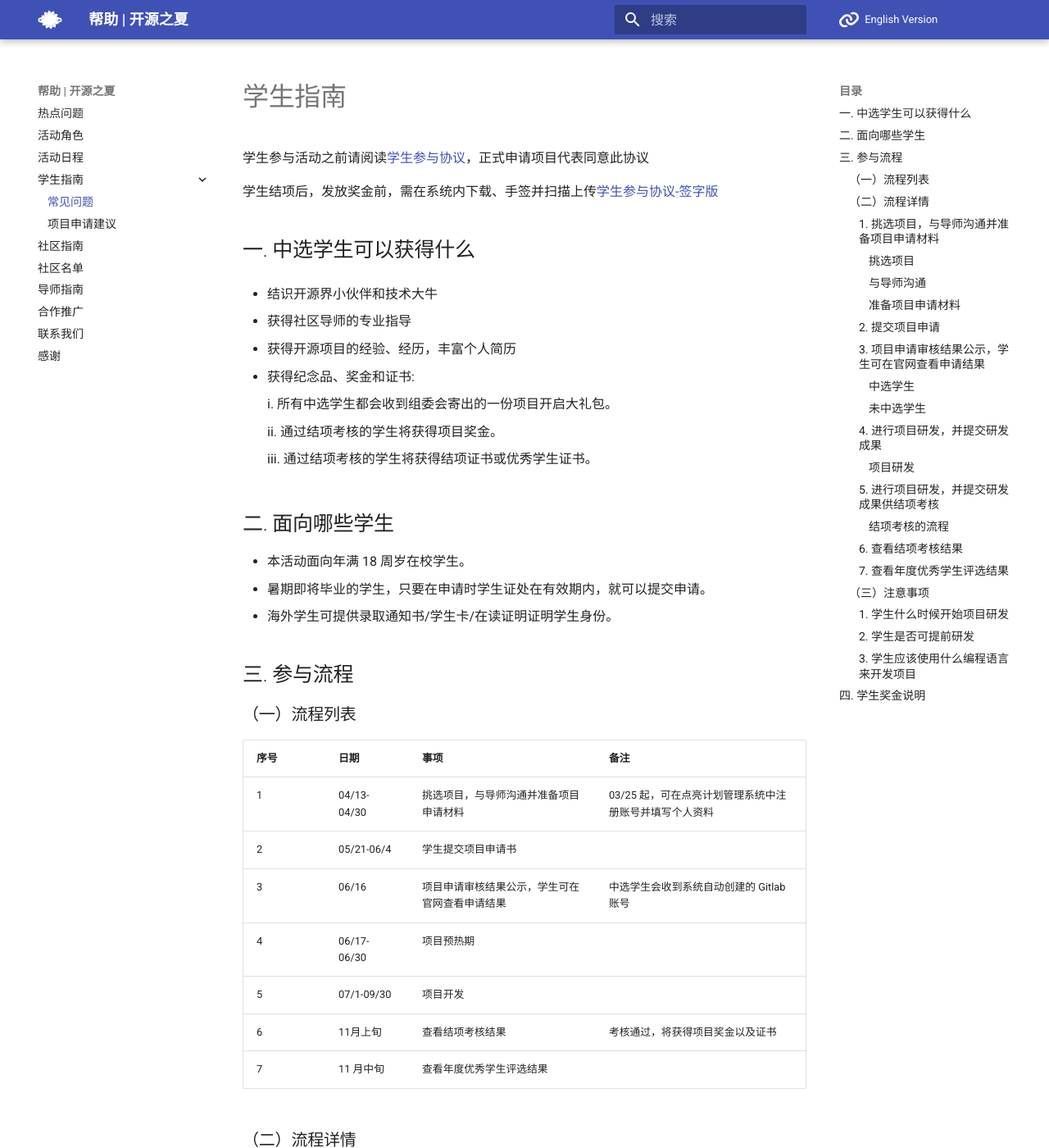
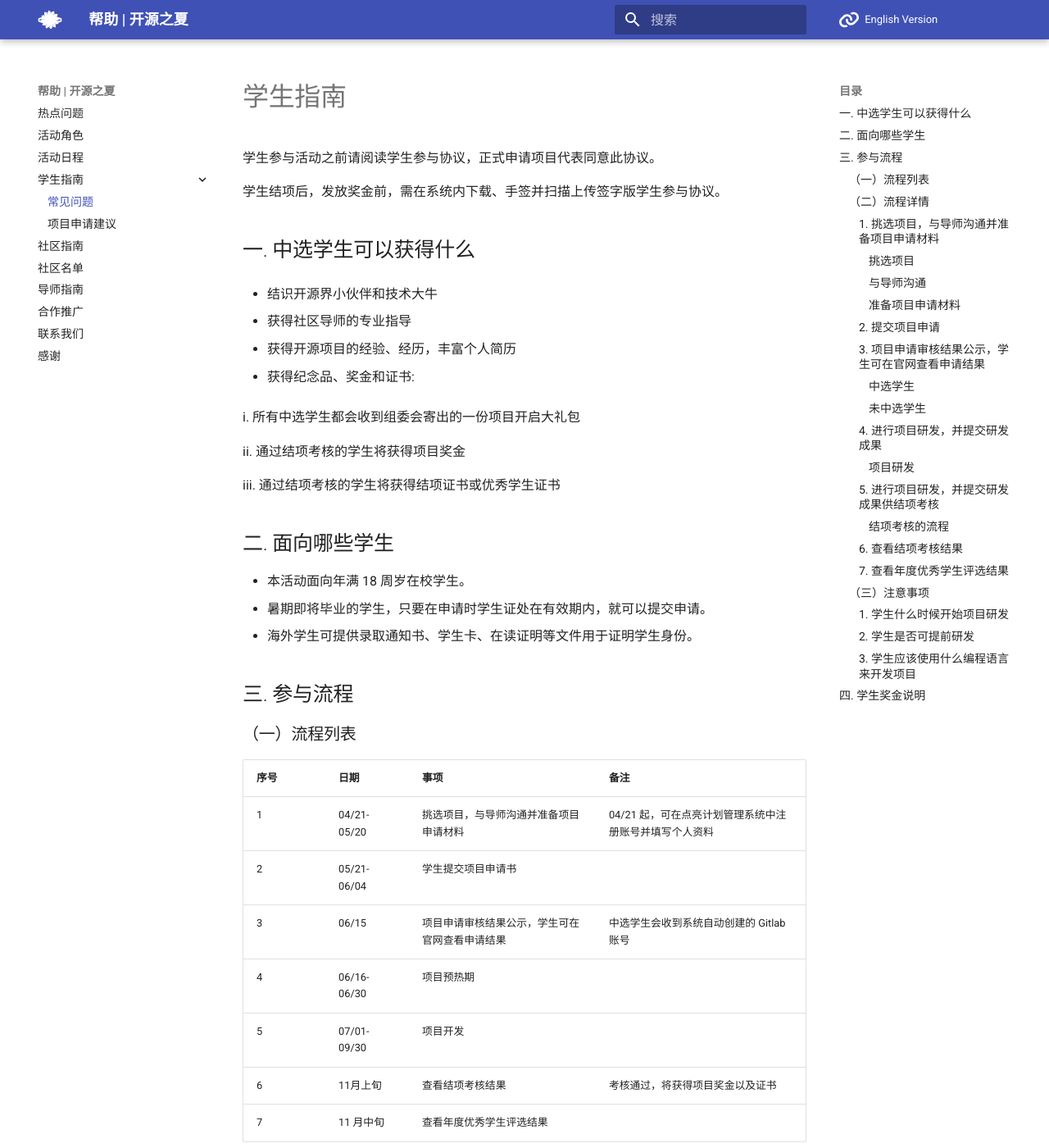
Before and after one commit to summer-ospp/help, an MkDocs documentation site: the page built from docs/student.md, in a window 1280 px wide and 1400 px high. Shown: the whole window at 82% size. Built offline with MkDocs 1.6.1 and Material for MkDocs 9.7.7, drawn with Linux system fonts in a browser that asks for light colours; comment, search, counter and statistics services are not loaded; some of the changed text lies outside the part shown.

Commit message:
Update student.md

```diff
--- a/docs/student.md
+++ b/docs/student.md
@@ -1,8 +1,9 @@
 #  学生指南
 
-学生参与活动之前请阅读[学生参与协议](https://summer.iscas.ac.cn/help/assets/student-rules.txt)，正式申请项目代表同意此协议
+学生参与活动之前请阅读学生参与协议，正式申请项目代表同意此协议。
 
-学生结项后，发放奖金前，需在系统内下载、手签并扫描上传[学生参与协议-签字版](assets/STUDENT-PARTICIPANT-AGREEMENT.pdf)
+学生结项后，发放奖金前，需在系统内下载、手签并扫描上传签字版学生参与协议。
+
 
 
 ## 一. 中选学生可以获得什么
@@ -15,11 +16,11 @@
 
 - 获得纪念品、奖金和证书:
 
-    i. 所有中选学生都会收到组委会寄出的一份项目开启大礼包。
+  i. 所有中选学生都会收到组委会寄出的一份项目开启大礼包
 
-    ii. 通过结项考核的学生将获得项目奖金。
+  ii. 通过结项考核的学生将获得项目奖金
 
-    iii. 通过结项考核的学生将获得结项证书或优秀学生证书。
+  iii. 通过结项考核的学生将获得结项证书或优秀学生证书
 
 
 
@@ -27,25 +28,23 @@
 
 - 本活动面向年满 18 周岁在校学生。
 - 暑期即将毕业的学生，只要在申请时学生证处在有效期内，就可以提交申请。
-- 海外学生可提供录取通知书/学生卡/在读证明证明学生身份。
+- 海外学生可提供录取通知书、学生卡、在读证明等文件用于证明学生身份。
 
 
 
 ## 三. 参与流程
 
-
-
 ### （一）流程列表
 
-| 序号 | 日期        | 事项                                           | 备注                                                         |
-| ---- | ----------- | ---------------------------------------------- | ------------------------------------------------------------ |
-| 1    | 04/13-04/30 | 挑选项目，与导师沟通并准备项目申请材料 | 03/25 起，可在点亮计划管理系统中注册账号并填写个人资料 |
-| 2    | 05/21-06/4 | 学生提交项目申请书 |                                                              |
-| 3    | 06/16 | 项目申请审核结果公示，学生可在官网查看申请结果 |中选学生会收到系统自动创建的 Gitlab 账号|
-| 4   | 06/17-06/30 | 项目预热期                                     |                                                        |
-| 5    | 07/1-09/30  | 项目开发                                       |                                     |
-| 6    | 11月上旬 | 查看结项考核结果 | 考核通过，将获得项目奖金以及证书 |
-| 7    | 11 月中旬 | 查看年度优秀学生评选结果 |                       |
+| 序号 | 日期        | 事项                                           | 备注                                                   |
+| ---- | ----------- | ---------------------------------------------- | ------------------------------------------------------ |
+| 1    | 04/21-05/20 | 挑选项目，与导师沟通并准备项目申请材料         | 04/21 起，可在点亮计划管理系统中注册账号并填写个人资料 |
+| 2    | 05/21-06/04 | 学生提交项目申请书                             |                                                        |
+| 3    | 06/15       | 项目申请审核结果公示，学生可在官网查看申请结果 | 中选学生会收到系统自动创建的 Gitlab 账号               |
+| 4    | 06/16-06/30 | 项目预热期                                     |                                                        |
+| 5    | 07/01-09/30 | 项目开发                                       |                                                        |
+| 6    | 11月上旬    | 查看结项考核结果                               | 考核通过，将获得项目奖金以及证书                       |
+| 7    | 11 月中旬   | 查看年度优秀学生评选结果                       |                                                        |
 
 
 
@@ -57,7 +56,7 @@
 
 ##### 挑选项目
 
-- 从[官网-查看项目](https://summer.iscas.ac.cn/#/org)中，可以获取项目列表。
+- 从[官网-查看项目](https://summer-ospp.ac.cn/#/org)中，可以获取项目列表。
 
 - 学生最多可以提交三个项目的申请书，但最终只能承担一个项目。
 
@@ -84,11 +84,11 @@
 
 - 学生最多可以提交三个项目的申请书，但最终最多只能承担一个项目。在提交项目申请时，需要对本人申请的所有项目的中选优先级进行排序，若同时被多个项目选中，则根据该同学提交的项目排序，优先中选优先级高的项目。
 
-- 学生已经是社区的一员 可以申请社区的项目吗？
+- 学生已经是社区的一员，可以申请社区的项目吗？
 
-    可以申请。但申请人不可以同时作为本次活动中任一项目的导师参与活动。
+  可以申请。但申请人不可以同时作为本次活动中任一项目的导师参与活动。
 
-- 通过[点亮计划管理系统](https://portal.summer-ospp.ac.cn/summer/login)提交申请材料。
+- 通过[点亮计划管理系统](https://portal.summer-ospp.ac.cn/)提交申请材料。
 
 
 
@@ -120,7 +120,8 @@
 ##### 项目研发
 
 - 学生可与社区沟通，确定在项目研发过程中要使用的代码仓库。研发过程中，产出成果可以存放在社区指定平台的公开仓库，也可以选择存放在组委会提供的仓库，若学生仅使用组委会仓库提交里程碑成果，需将实际开发使用的仓库地址公示在 Wiki 页面中；
-- 学生需要在里程碑节点之前向组委会平台仓库提交完整项目代码（此要求主要面向过程产出代码未存放在组委会平台的学生），并将相应的报告提交至[点亮计划管理系统](https://portal.summer-ospp.ac.cn/summer/login) 。
+- 学生需要在里程碑节点之前向组委会平台仓库提交完整项目代码（此要求主要面向过程产出代码未存放在组委会平台的学生），并将相应的报告提交至[点亮计划管理系统](https://portal.summer-ospp.ac.cn/) 。
+
 
 
 #### 5. 进行项目研发，并提交研发成果供结项考核
@@ -155,11 +156,7 @@ iii. 组委会组织评审团，针对项目产出进行评审，并综合社区
 
 
 
-
-
 ### （三）注意事项
-
-
 
 
 #### 1. 学生什么时候开始项目研发
```
Also changed, not shown: other parts of docs/student.md (+34 -38 lines).
